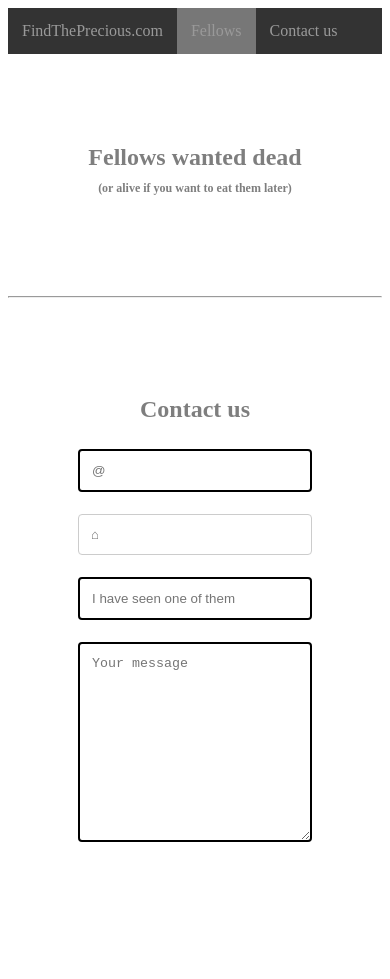
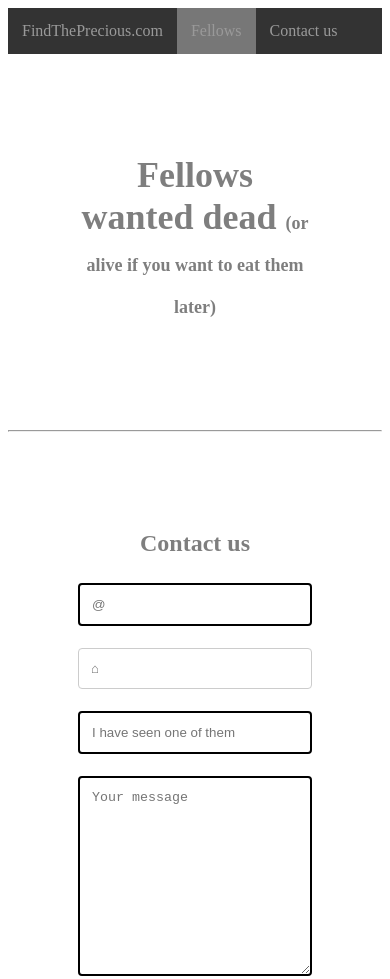
Before and after one commit to helder-hanka/-07---CSS-responsive-web-design, a plain HTML site: page index.html in a window 390 px wide. Before the commit the page ends 940 px from the top, so only its background shows below. Drawn offline with Linux system fonts and the light colour scheme.

Commit message:
section2 mofier

```diff
--- a/style.css
+++ b/style.css
@@ -83,4 +83,7 @@ h2,li{
         text-align: center;
         padding: 70px;
     }
+    .section2 {
+    font-size: 1.5em;
+  }
 }
```
